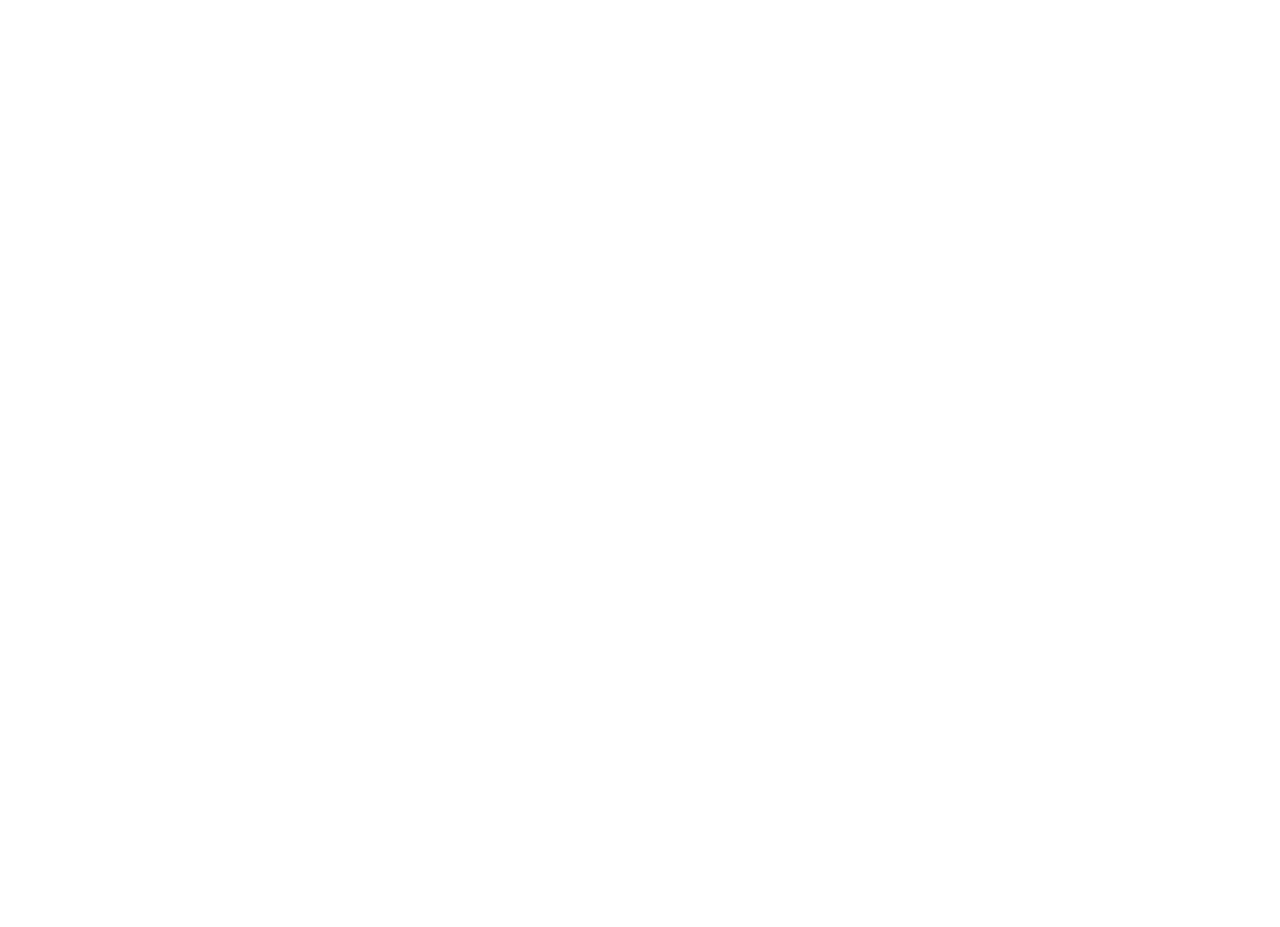
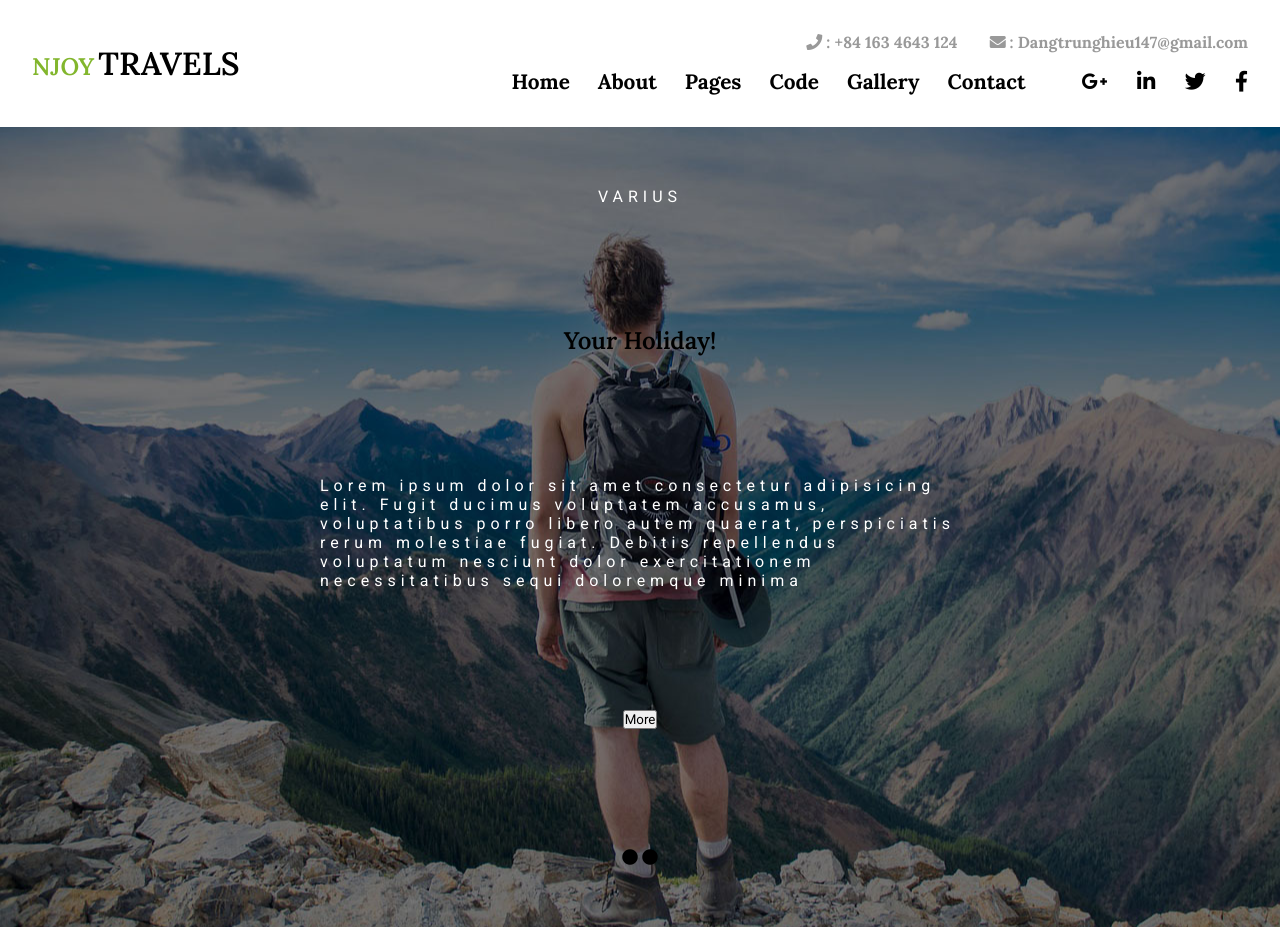
Before and after one commit to Dp2907/LayoutCSS, a plain HTML site: page Travels-Web/index.html in a window 1280 px wide. Before the commit the page ends 800 px from the top, so only its background shows below. Drawn offline with Linux system fonts and the light colour scheme.

Commit message:
Travels_Web header done

```diff
--- a/Travels-Web/css/style.css
+++ b/Travels-Web/css/style.css
@@ -0,0 +1,95 @@
+* {
+  padding: 0;
+  margin: 0;
+  box-sizing: border-box;
+  font-family: "Roboto", sans-serif;
+}
+h1,
+h2 {
+  font-family: "Lora", serif;
+  font-weight: 600;
+}
+
+.header__container {
+  max-width: 80rem;
+  margin: 0 auto;
+  display: flex;
+  flex-direction: row;
+  align-items: center;
+  justify-content: space-between;
+  padding: 2rem;
+}
+
+.header__left h1 {
+  display: inline;
+}
+
+.header__left h1:first-child {
+  font-size: 1.5rem;
+  color: #82b62d;
+}
+
+.header__right a {
+  text-decoration: none;
+  color: black;
+  font-family: "Lora", serif;
+  font-weight: 700;
+}
+
+.header__right a:hover {
+  color: #de4c1d;
+}
+
+.header__right__top {
+  display: flex;
+  justify-content: flex-end;
+}
+
+.header__righttop__content i {
+  color: #999999;
+  margin-left: 2rem;
+}
+
+.header__righttop__content a {
+  color: #999999;
+}
+
+.header__right__bottom {
+  margin-top: 1rem;
+  display: flex;
+  justify-content: space-between;
+}
+
+.header__rightbottom__content {
+  display: inline;
+  margin-left: 2rem;
+}
+
+.header__rightbottom__content a {
+  font-size: 1.3rem;
+  margin-left: 1.5rem;
+}
+
+.carousel {
+  background-image: url(../images-layout2/1.jpg);
+  background-repeat: no-repeat;
+  background-position: center center;
+  background-size: cover;
+  height: 50rem;
+}
+
+.carousel__container {
+  max-width: 80rem;
+  margin: 0 auto;
+  display: flex;
+  flex-direction: column;
+  justify-content: space-around;
+  align-items: center;
+  height:100%;
+  width:50%;
+}
+
+.carousel__container p {
+    color:white;
+    letter-spacing: 5px;
+}
--- a/Travels-Web/index.html
+++ b/Travels-Web/index.html
@@ -4,17 +4,92 @@
     <meta charset="UTF-8" />
     <meta http-equiv="X-UA-Compatible" content="IE=edge" />
     <meta name="viewport" content="width=device-width, initial-scale=1.0" />
+    <link rel="preconnect" href="https://fonts.gstatic.com" />
+    <link
+      rel="stylesheet"
+      href="https://cdnjs.cloudflare.com/ajax/libs/font-awesome/5.15.3/css/all.min.css"
+      integrity="sha512-iBBXm8fW90+nuLcSKlbmrPcLa0OT92xO1BIsZ+ywDWZCvqsWgccV3gFoRBv0z+8dLJgyAHIhR35VZc2oM/gI1w=="
+      crossorigin="anonymous"
+    />
+    <link
+      href="https://fonts.googleapis.com/css2?family=Lora:wght@400;500;600;700&family=Roboto:wght@100;300;400;500;700;900&display=swap"
+      rel="stylesheet"
+    />
     <link rel="stylesheet" href="./css/style.css" />
-    <title>Document</title>
+    <title>Travels</title>
   </head>
   <body>
-    <header></header>
-    <section class="carousel"></section>
+    <header class="header">
+      <div class="header__container">
+        <div class="header__left">
+          <h1>NJOY</h1>
+          <h1>TRAVELS</h1>
+        </div>
+        <div class="header__right">
+          <div class="header__right__top">
+            <div class="header__righttop__content">
+              <i class="fa fa-phone"></i>
+              <a href="tel:+84 163 4643 124" target="_blank"
+                >: +84 163 4643 124</a
+              >
+            </div>
+            <div class="header__righttop__content">
+              <i class="fa fa-envelope"></i>
+              <a href="mailto:Dangtrunghieu147@gmail.com" target="_blank"
+                >: Dangtrunghieu147@gmail.com</a
+              >
+            </div>
+          </div>
+          <div class="header__right__bottom">
+            <nav class="header__rightbottom__content">
+              <a href="#">Home</a>
+              <a href="#about">About</a>
+              <a href="#pages">Pages</a>
+              <a href="#code">Code</a>
+              <a href="#carousel">Gallery</a>
+              <a href="#contact">Contact</a>
+            </nav>
+            <div class="header__rightbottom__content">
+              <a href="https://www.google.com/" target="_blank">
+                <i class="fab fa-google-plus-g"></i>
+              </a>
+              <a href="https://www.linkedin.com/" target="_blank">
+                <i class="fab fa-linkedin-in"></i>
+              </a>
+              <a href="https://twitter.com/home?lang=en" target="_blank">
+                <i class="fab fa-twitter"></i>
+              </a>
+              <a href="https://www.facebook.com/" target="_blank">
+                <i class="fab fa-facebook-f"></i>
+              </a>
+            </div>
+          </div>
+        </div>
+      </div>
+    </header>
+
+    <section class="carousel">
+      <div class="carousel__container">
+        <p>VARIUS</p>
+        <h1>Your Holiday!</h1>
+        <p>
+          Lorem ipsum dolor sit amet consectetur adipisicing elit. Fugit ducimus
+          voluptatem accusamus, voluptatibus porro libero autem quaerat,
+          perspiciatis rerum molestiae fugiat. Debitis repellendus voluptatum
+          nesciunt dolor exercitationem necessitatibus sequi doloremque minima
+        </p>
+        <button>More</button>
+        <div>
+          <i class="fa fa-circle"></i>
+          <i class="fa fa-circle"></i>
+        </div>
+      </div>
+    </section>
+
     <section id="about" class="about"></section>
-    <section id="pages" class = "intro"></section>
-    <section id class="services"></section>
-    <section class="news"></section>
-    <section class="contact"></section>
-    <footer></footer>
+    <section id="code" class="services"></section>
+    <section id="pages" class="news"></section>
+    <section id="contact" class="contact"></section>
+    <footer class="footer"></footer>
   </body>
 </html>
```
